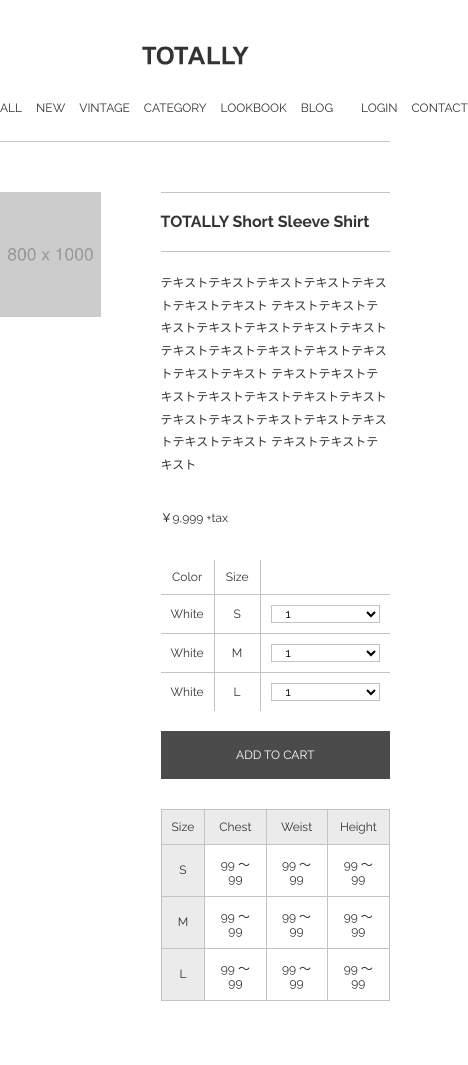
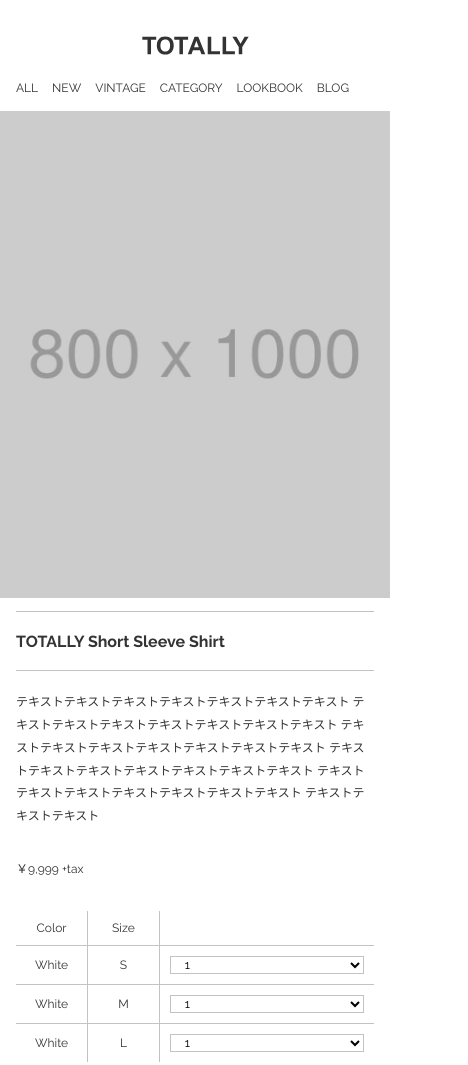
Before and after one commit to tocc-s/Web_practice, a plain HTML site: page 09/index.html in a window 390 px wide. Shown: the top 1065 px of the page, 468 px wide, since content can reach past the window. Drawn offline with Linux system fonts and the light colour scheme; some packages are replaced by stand-ins of ours.

Commit message:
[add] : SPサイトレイアウト完成

```diff
--- a/09/css/stylesheet.scss
+++ b/09/css/stylesheet.scss
@@ -195,5 +195,41 @@ footer {
 
 /* #region SP */
 @media screen and (max-width: 896px) {
+  header {
+    margin-bottom: 0;
+    padding: 36px 16px 16px 16px;
+    border-bottom: none;
+
+    .site-title {
+      margin-bottom: 26px;
+    }
+
+    nav {
+      // justify-content: center;
+      overflow-x: scroll;
+
+      .menu,
+      .login {
+        margin: 0 auto;
+      }
+    }
+  }
+
+  main {
+    #content {
+      flex-direction: column;
+
+      .item-img {
+        width: 100%;
+        max-width: 100%;
+        margin-bottom: 10px;
+      }
+      .item-info {
+        width: 100%;
+        max-width: 100%;
+        padding: 0 16px;
+      }
+    }
+  }
 }
 /* #endregion SP */
```
Also changed, not shown: 09/css/stylesheet.css, 1 other file.
